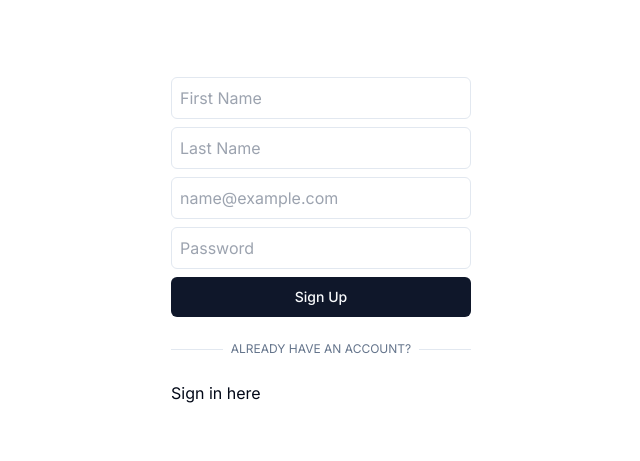
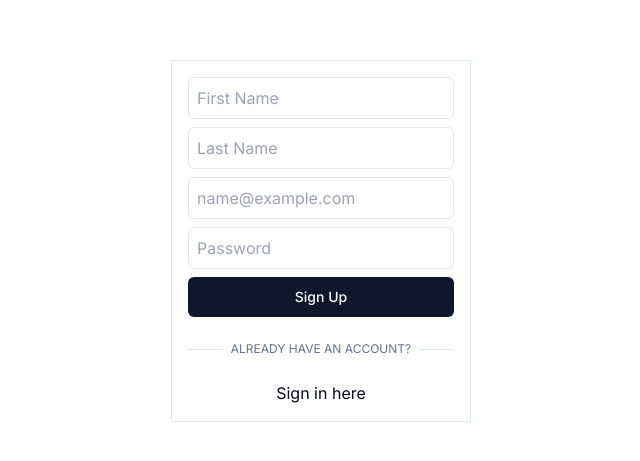
Before and after one commit to holabayor/contact_manager, a Next.js app in the folder frontend/: page /signup in a window 1280 px wide. Shown: the part 159-620 px from the top of the page, without its empty margins (319-959 px from the left). Built offline with nearby package versions, Linux system fonts and the light colour scheme.

Commit message:
signup page

```diff
--- a/frontend/app/(auth)/login/page.tsx
+++ b/frontend/app/(auth)/login/page.tsx
@@ -58,8 +58,9 @@ export default function UserAuthForm({ className, ...props }: UserAuthFormProps)
                     </span>
                 </div>
             </div>
-            <Link href={"/signup"}>Sign up here</Link>
-
+            <div className="flex justify-center">
+                <Link href={"/signup"}>Sign up here</Link>
+            </div>
         </div>
     )
 }
--- a/frontend/app/(auth)/signup/page.tsx
+++ b/frontend/app/(auth)/signup/page.tsx
@@ -19,7 +19,7 @@ export default function UserAuthForm({ className, ...props }: UserAuthFormProps)
     }
 
     return (
-        <div className="flex flex-col gap-6 md:w-[300px]">
+        <div className="flex flex-col gap-6 md:w-[300px] border p-4">
             <form onSubmit={onSubmit}>
                 <div className="grid gap-2">
                     <div className="grid gap-2">
@@ -82,7 +82,9 @@ export default function UserAuthForm({ className, ...props }: UserAuthFormProps)
                     </span>
                 </div>
             </div>
-            <Link href={"/login"}>Sign in here</Link>
+            <div className="flex justify-center">
+                <Link href={"/login"}>Sign in here</Link>
+            </div>
 
         </div>
     )
```
